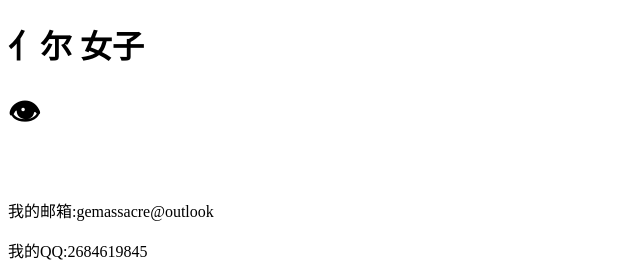
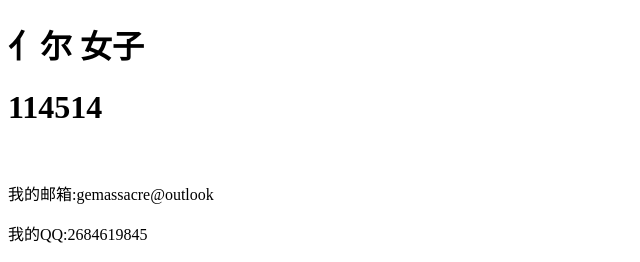
Before and after one commit to cans828/cans828.github.io, a plain HTML site: page index.html in a window 1280 px wide. Shown: the top 262 px of the page, without its empty margins (0-640 px from the left). Drawn offline with Linux system fonts and the light colour scheme.

Commit message:
Update index.html

```diff
--- a/index.html
+++ b/index.html
@@ -1,11 +1,11 @@
 <!DOCTYPE html>
 <html>
 <head>
-    <title>Cans_828-个人网站</title>
+    <title>Cans_828</title>
 </head>
 <body>
     <h1>亻尔 女子 </h1>
-    <h1>👁</h1>
+    <h1>114514</h1>
     <br>
     <p>我的邮箱:gemassacre@outlook</p>
     <p>我的QQ:2684619845</p>
```
